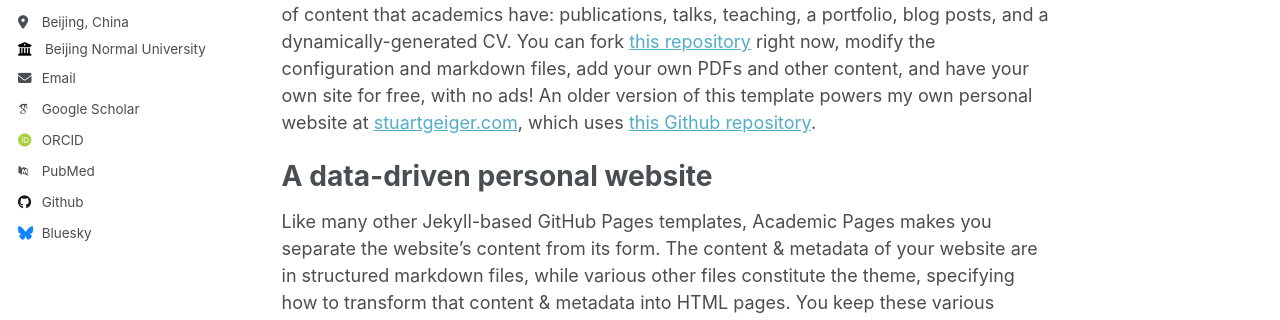
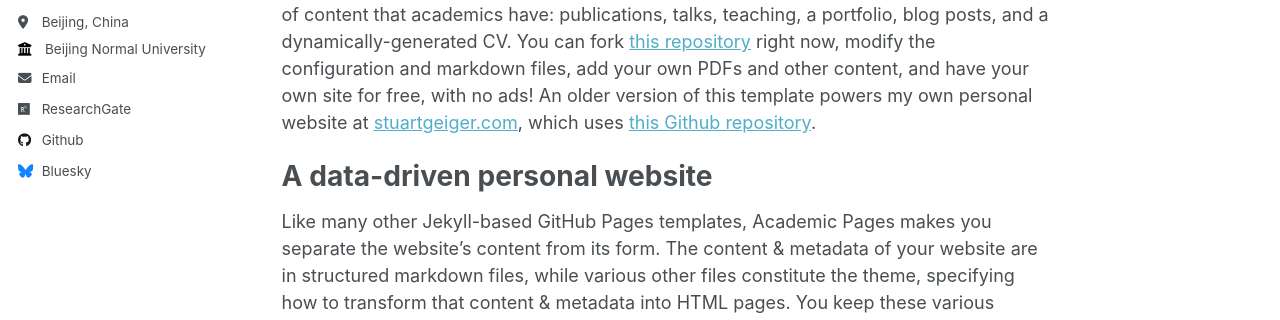
Before and after one commit to AdAstra-perAspera/lintao.github.io, a Jekyll site: the page built from _pages/about.md, in a window 1280 px wide. Shown: the part 310-630 px from the top of the page. Built offline with Jekyll 4.4.1, drawn with Linux system fonts in a browser that asks for light colours; some web fonts are replaced; part of the change alters nothing that is shown.

Commit message:
Update _config.yml

```diff
--- a/_config.yml
+++ b/_config.yml
@@ -32,12 +32,12 @@ author:
 
   # Academic websites
   arxiv            : # URL - Update with the correct link to your profile
-  googlescholar    : "https://scholar.google.com/citations?user=PS_CX0AAAAAJ"
-  impactstory      : # URL
-  orcid            : "http://orcid.org/yourorcidurl"
-  semantic         : # URL
-  pubmed           : "https://www.ncbi.nlm.nih.gov/pubmed/?term=john+snow"
-  researchgate     : # URL
+#  googlescholar    : "https://scholar.google.com/citations?user=PS_CX0AAAAAJ"
+#  impactstory      : # URL
+#  orcid            : "http://orcid.org/yourorcidurl"
+#  semantic         : # URL
+#  pubmed           : "https://www.ncbi.nlm.nih.gov/pubmed/?term=john+snow"
+  researchgate     : "https://www.researchgate.net/profile/Lin-Tao-27"
 
   # Repositories and software development
   bitbucket        : # Username - Update with your username on the site
```
